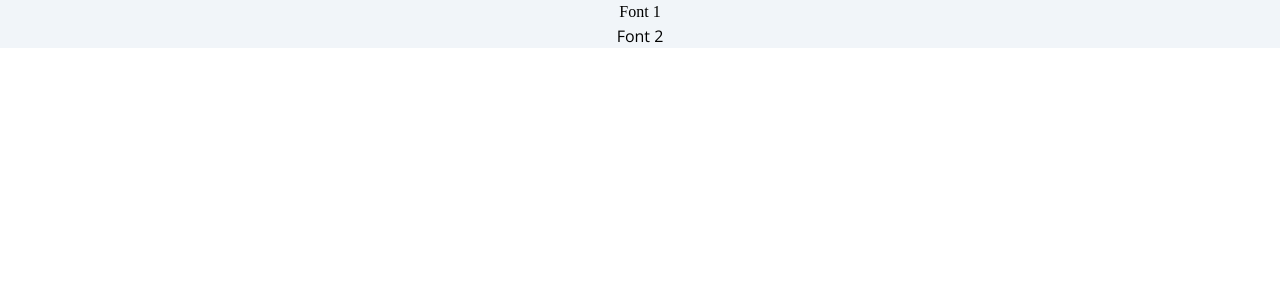
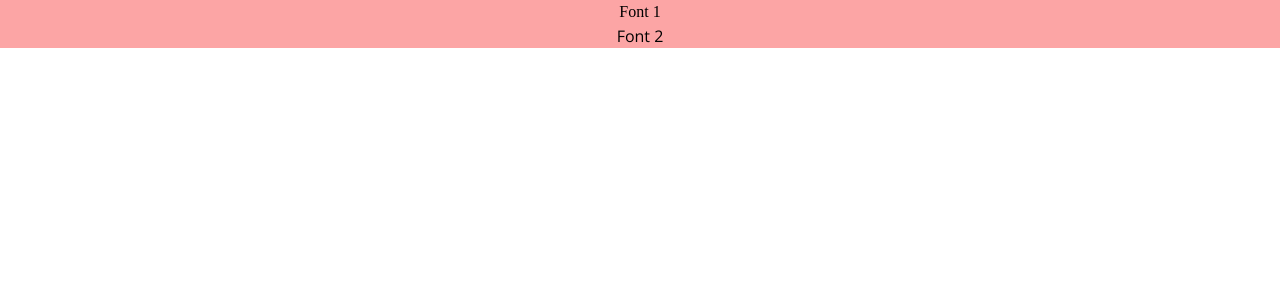
Before and after one commit to Shariar-Rafi/Gericht-Restaurant-React-Project, a React (Vite) app: page / in a window 1280 px wide. Shown: the top 300 px of the page. Built offline with nearby package versions, Linux system fonts and the light colour scheme; a web font is replaced by a local one.

Commit message:
Container, Navbar, Home components added

```diff
--- a/src/App.jsx
+++ b/src/App.jsx
@@ -1,14 +1,11 @@
 import React from 'react'
+import Home from './componensts/page/Home'
 
 const App = () => {
   return (
     <>
-      <div className='bg-slate-100 text-center font-CU'>
-        Font 1
-      </div>
-      <div className='bg-slate-100 text-center font-OS'>
-        Font 2
-      </div>
+    <Home/>
+
 
     </>
 
--- /dev/null
+++ b/src/componensts/Navbar.jsx
@@ -0,0 +1,21 @@
+import React from 'react'
+import Container from './layer/Container'
+
+const Navbar = () => {
+    return (
+        <Container className="bg-red-300">
+            <div>
+                <div className=' text-center font-CU'>
+                    Font 1
+                </div>
+                <div className=' text-center font-OS'>
+                    Font 2
+                </div>
+            </div>
+
+        </Container>
+
+    )
+}
+
+export default Navbar
--- /dev/null
+++ b/src/componensts/layer/Container.jsx
@@ -0,0 +1,11 @@
+import React from 'react'
+
+const Container = ({children,className}) => {
+  return (
+    <div className={`max-w-[1680px] mx-auto  ${className} `}>
+        {children}
+    </div>
+  )
+}
+
+export default Container
--- /dev/null
+++ b/src/componensts/page/Home.jsx
@@ -0,0 +1,13 @@
+import React from 'react'
+import Navbar from '../Navbar'
+
+const Home = () => {
+  return (
+    <div>
+        <Navbar/>
+
+    </div>
+  )
+}
+
+export default Home
```
